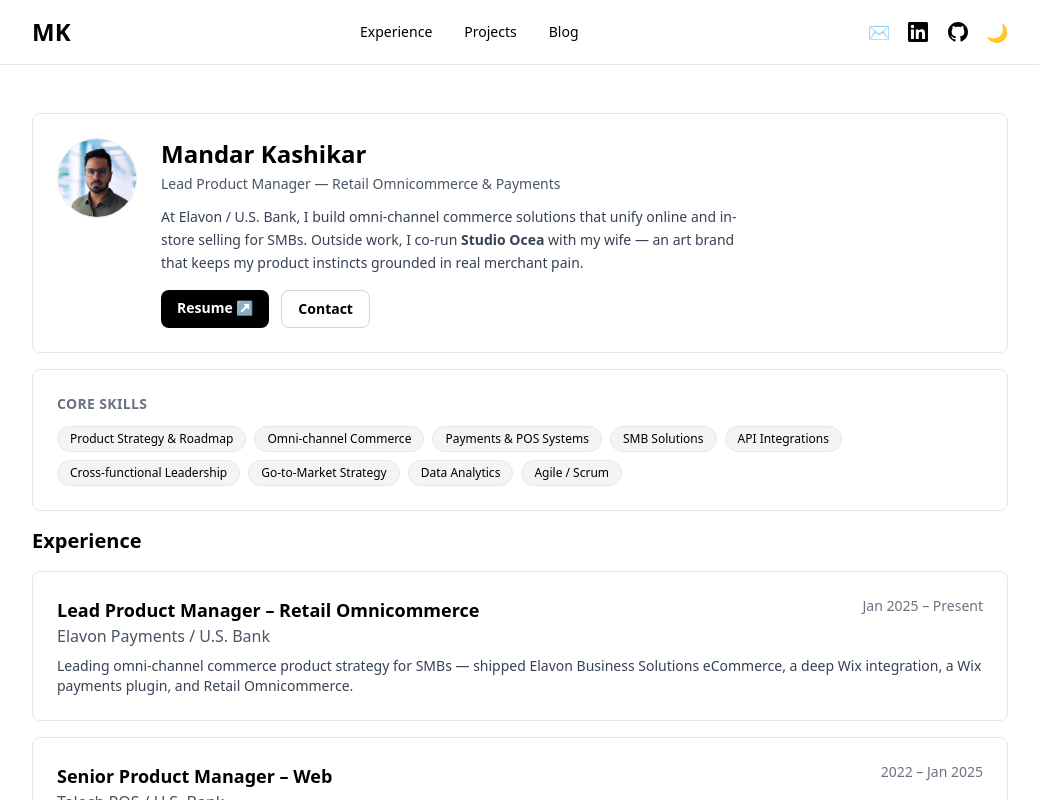
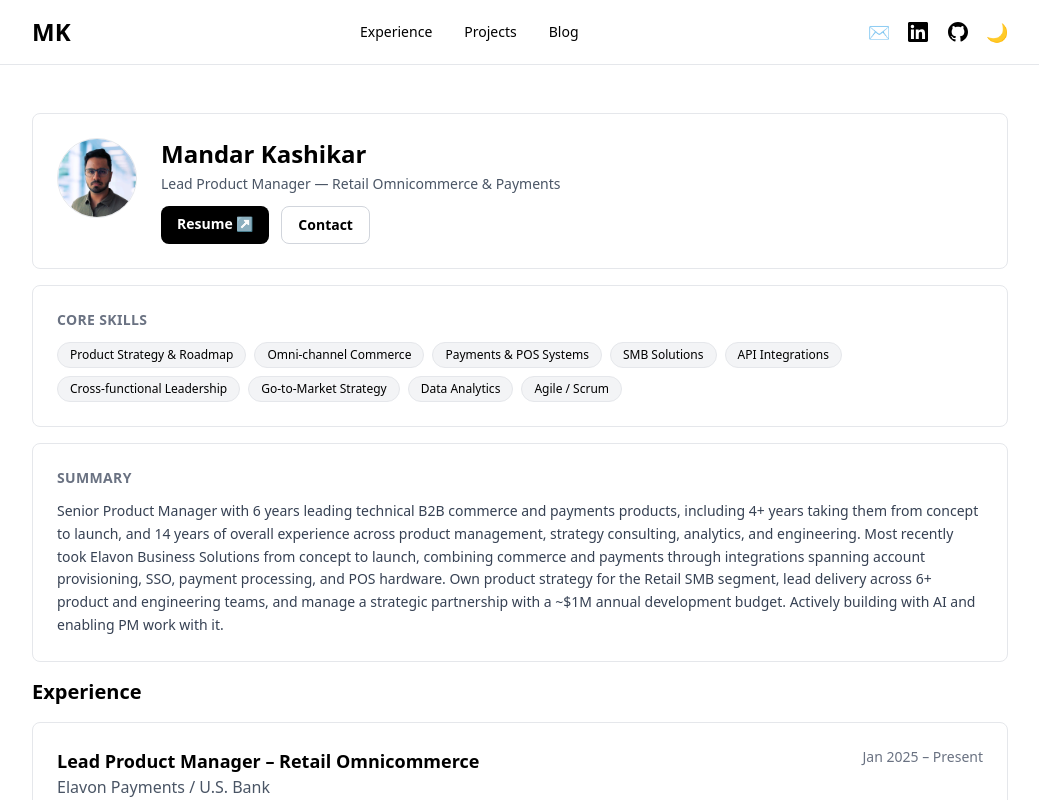
Before and after one commit to mandarkashikar/mandarkashikar.com, a Next.js app: page / in a window 1280 px wide. Shown: the top 800 px of the page, without its empty margins (120-1159 px from the left). Built offline with nearby package versions, Linux system fonts and the light colour scheme.

Commit message:
feat: add hosted resume PDF and summary section from resume

```diff
--- a/pages/index.tsx
+++ b/pages/index.tsx
@@ -351,17 +351,9 @@
               <p className="text-sm text-gray-600 dark:text-gray-400 mb-3">
                 Lead Product Manager — Retail Omnicommerce & Payments
               </p>
-              <p className="text-sm text-gray-700 dark:text-gray-300 mb-4 leading-relaxed max-w-xl">
-                At Elavon / U.S. Bank, I build omni-channel commerce solutions that unify online and in-store selling for
-                SMBs. Outside work, I co-run{' '}
-                <a href="https://studioocea.com" className="hover:underline font-semibold">
-                  Studio Ocea
-                </a>{' '}
-                with my wife — an art brand that keeps my product instincts grounded in real merchant pain.
-              </p>
               <div className="flex gap-3 flex-wrap">
                 <a
-                  href="https://drive.google.com/file/d/1pVIH2_JIrzbLMbx5y9ybk6Nkv3vjWYpg/view?usp=sharing"
+                  href="/resume.pdf"
                   target="_blank"
                   rel="noopener noreferrer"
                   className="px-4 py-2 bg-black dark:bg-white text-white dark:text-black text-sm rounded-lg font-semibold hover:opacity-80 transition-opacity"
@@ -403,6 +395,16 @@
                 </span>
               ))}
             </div>
+          </div>
+        </section>
+
+        {/* Summary */}
+        <section className="mb-4">
+          <div className="p-6 border border-gray-200 dark:border-gray-800 rounded-lg">
+            <h2 className="text-sm font-semibold text-gray-500 dark:text-gray-400 uppercase tracking-wide mb-3">Summary</h2>
+            <p className="text-sm text-gray-700 dark:text-gray-300 leading-relaxed">
+              Senior Product Manager with 6 years leading technical B2B commerce and payments products, including 4+ years taking them from concept to launch, and 14 years of overall experience across product management, strategy consulting, analytics, and engineering. Most recently took Elavon Business Solutions from concept to launch, combining commerce and payments through integrations spanning account provisioning, SSO, payment processing, and POS hardware. Own product strategy for the Retail SMB segment, lead delivery across 6+ product and engineering teams, and manage a strategic partnership with a ~$1M annual development budget. Actively building with AI and enabling PM work with it.
+            </p>
           </div>
         </section>
 
```
Also changed, not shown: 1 other file (tests, documents, lock files or other folders).
